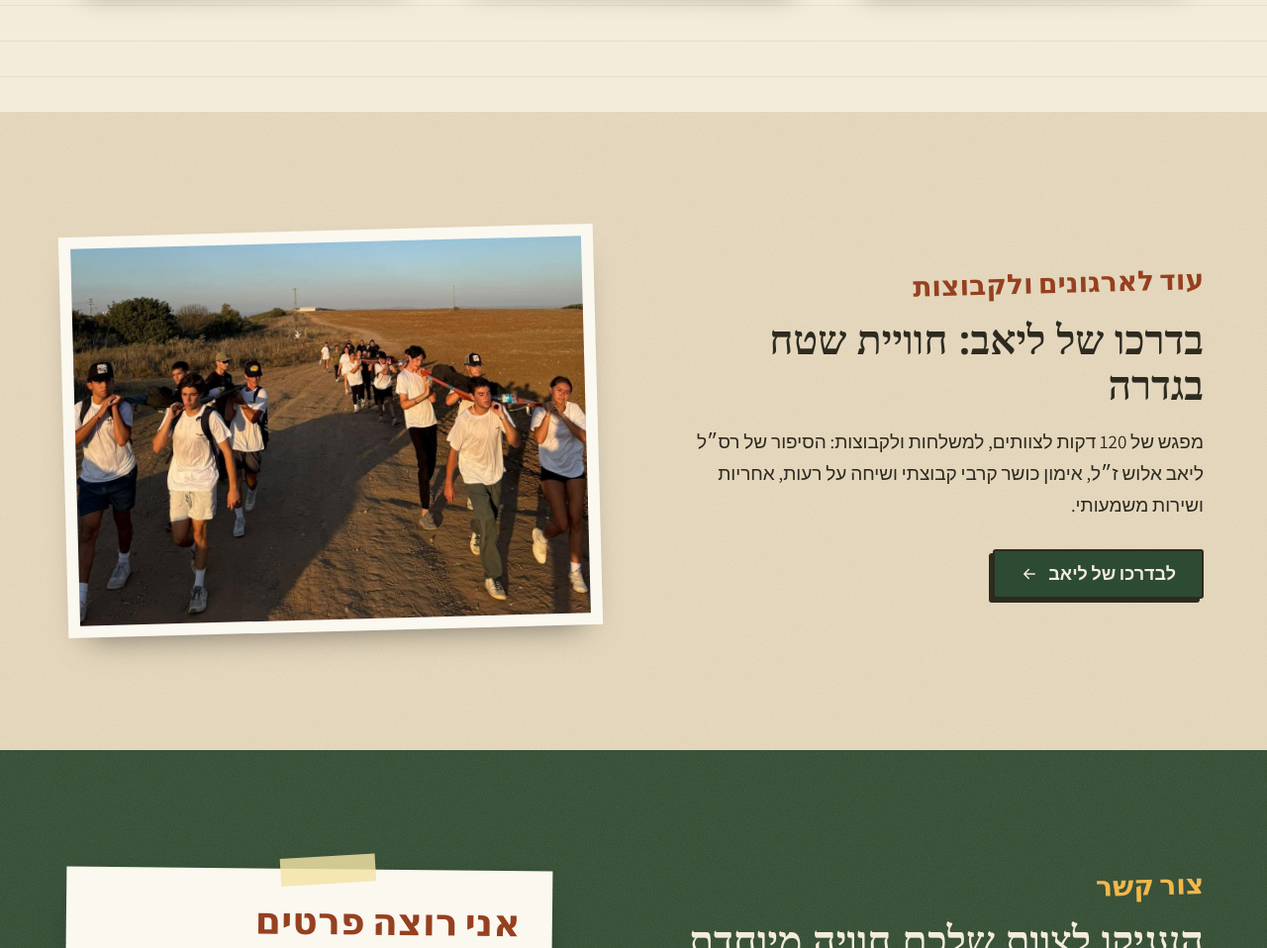
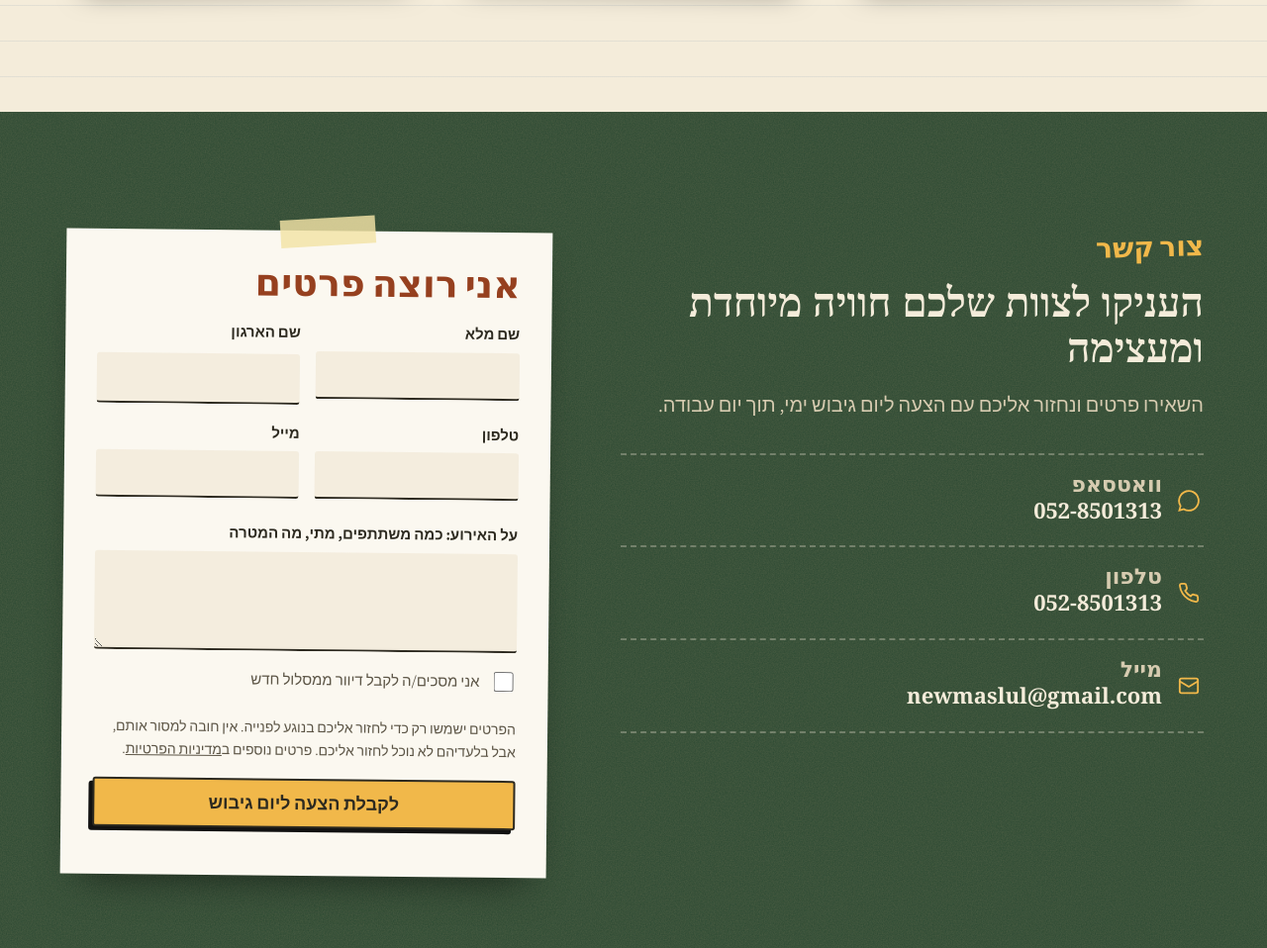
Before and after one commit to newmaslul/maslul-website, a plain HTML site: page organizations.html in a window 1280 px wide. Shown: the part 3703-4661 px from the top of the page at 99% size. Drawn offline with Linux system fonts and the light colour scheme; a web font is replaced by a local one.

Commit message:
Water day page: remove Liav section
Co-Authored-By: Claude Opus 5.5 <noreply@anthropic.com>

```diff
--- a/organizations.html
+++ b/organizations.html
@@ -143,18 +143,6 @@
     </div>
   </section>
 
-  <section class="section" id="more">
-    <div class="wrap split">
-      <div class="prose">
-        <span class="eyebrow">עוד לארגונים ולקבוצות</span>
-        <h2>בדרכו של ליאב: חוויית שטח בגדרה</h2>
-        <p>מפגש של 120 דקות לצוותים, למשלחות ולקבוצות: הסיפור של רס״ל ליאב אלוש ז״ל, אימון כושר קרבי קבוצתי ושיחה על רעות, אחריות ושירות משמעותי.</p>
-        <div class="btn-row" style="margin-top:28px"><a class="btn btn--primary" href="liav.html">לבדרכו של ליאב <svg viewBox="0 0 24 24" fill="none" stroke="currentColor" stroke-width="2" stroke-linecap="round" stroke-linejoin="round"><path d="M19 12H5M11 6l-6 6 6 6"/></svg></a></div>
-      </div>
-      <div class="photo" style="aspect-ratio:4/3"><img src="images/liav-groups-stretcher.jpg" alt="קבוצה נושאת אלונקה בשביל עפר בשקיעה" loading="lazy"></div>
-    </div>
-  </section>
-
   <section class="section section--dark" id="contact">
     <div class="wrap cta">
       <div>
```
